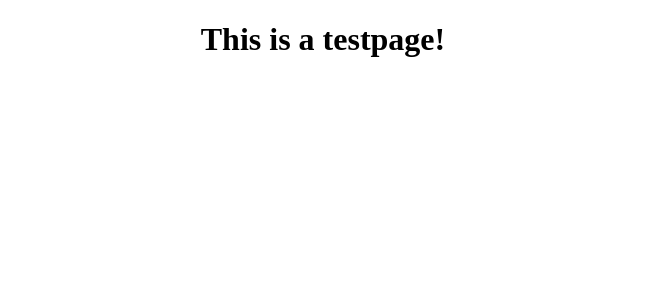
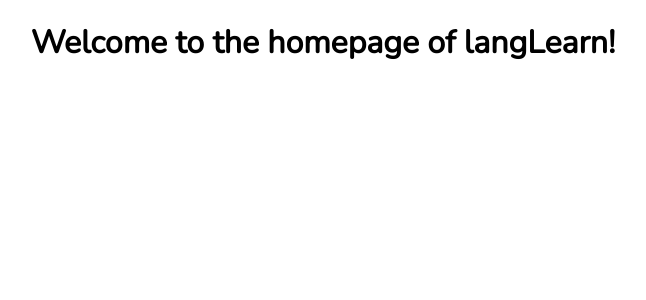
Before and after one commit to StrahinjaLukic03/lingfinity, a PHP site: page /index.html in a window 1280 px wide. Shown: the top 300 px of the page, without its empty margins (317-963 px from the left). Run offline with PHP 8.4, Linux system fonts and the light colour scheme.

Commit message:
changed font

```diff
--- a/index.html
+++ b/index.html
@@ -5,8 +5,10 @@
     <meta name="viewport" content="width=device-width, initial-scale=1.0">
     <title>langLearn - Homepage</title>
     <link rel="stylesheet" href="styles.css">
+    <link href="https://fonts.googleapis.com/css2?family=Nunito&display=swap" rel="stylesheet">
 </head>
 <body>
-    <h1>This is a testpage!</h1>
+    <h1>Welcome to the homepage of langLearn!</h1>
+
 </body>
 </html>
--- a/styles.css
+++ b/styles.css
@@ -1,4 +1,4 @@
 h1{
     text-align: center;
-    font-family: Avenir Next;
+    font-family: Nunito;
 }
```
